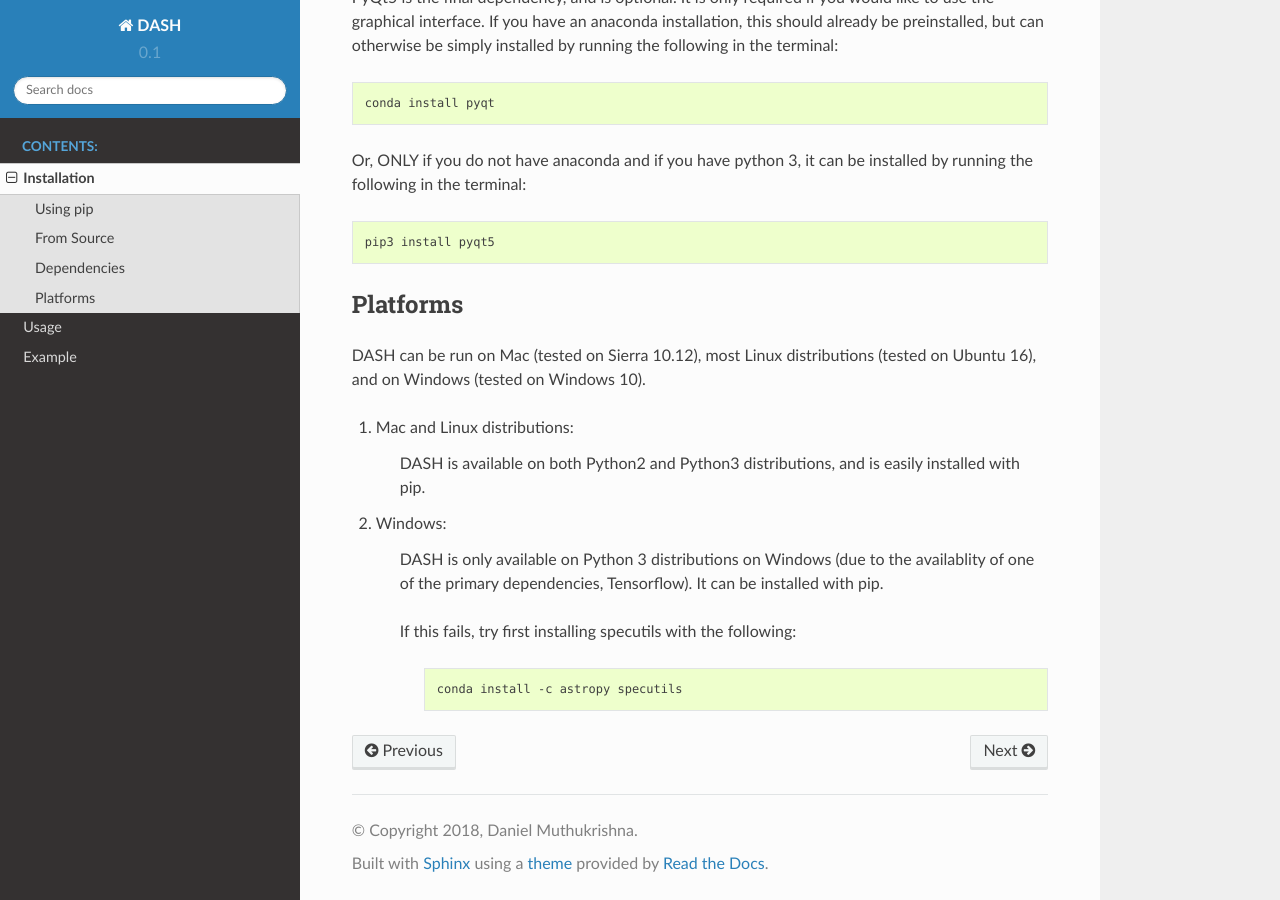
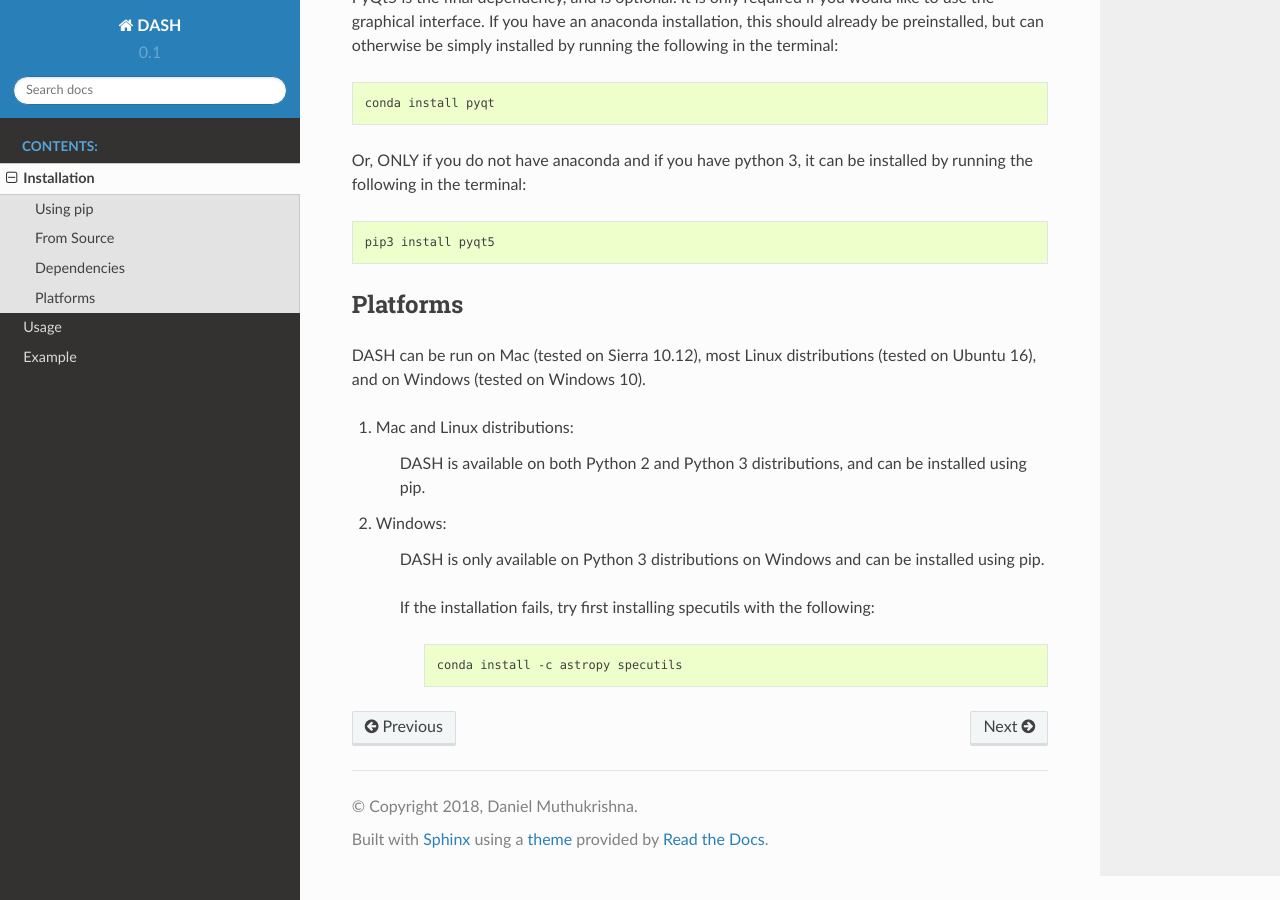
Before and after one commit to daniel-muthukrishna/astrodash, a Sphinx documentation site: the page built from docs/installation.rst, in a window 1280 px wide and 900 px high, scrolled down 643 px. Built offline with Sphinx 7.4.7 and the Read the Docs theme 2.0.0, drawn with Linux system fonts in a browser that asks for light colours.

Commit message:
Update installation.rst

```diff
--- a/docs/installation.rst
+++ b/docs/installation.rst
@@ -43,13 +43,13 @@
 
 1. Mac and Linux distributions:
 
-    DASH is available on both Python2 and Python3 distributions, and is easily installed with pip.
+    DASH is available on both Python 2 and Python 3 distributions, and can be installed using pip.
 
 2. Windows:
 
-    DASH is only available on Python 3 distributions on Windows (due to the availablity of one of the primary dependencies, Tensorflow). It can be installed with pip.
+    DASH is only available on Python 3 distributions on Windows and can be installed using pip.
 
-    If this fails, try first installing specutils with the following:
+    If the installation fails, try first installing specutils with the following:
 
         .. code-block:: bash
 
```
